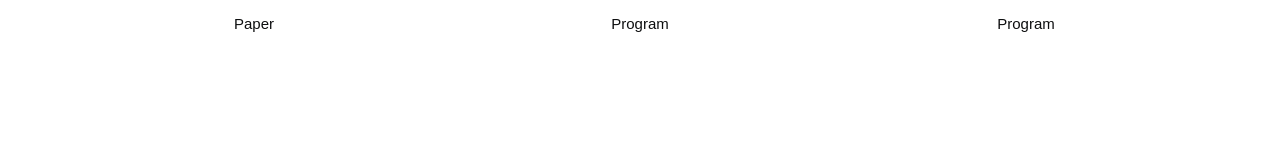
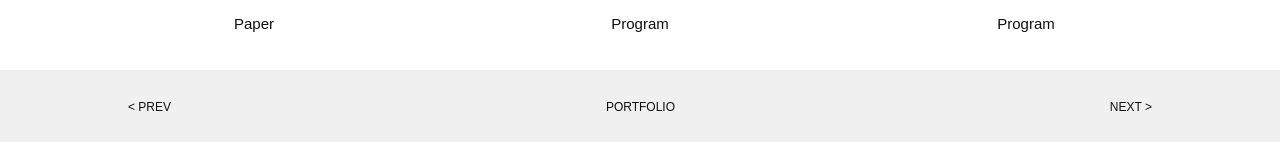
Before and after one commit to michalzagrodzki/Simple-Vue-App, a Vue app: page /item/1 in a window 1280 px wide. Shown: the part 1730-1872 px from the top of the page. Before the commit the page ends 1800 px from the top, so only its background shows below. Built offline with nearby package versions, Linux system fonts and the light colour scheme; a web font is replaced by a local one.

Commit message:
Add section for navigation.

```diff
--- a/src/components/Item.vue
+++ b/src/components/Item.vue
@@ -36,6 +36,13 @@
           <p>{{ product.name }}</p>
         </div>
         </div>
+      </div>
+    </section>
+    <section>
+      <div class="item-navigation-section">
+        <h4 v-on:click="previousProduct(id)">< Prev</h4>
+        <h4 v-on:click="linkToPortfolio()">Portfolio</h4>
+        <h4 v-on:click="nextProduct(id)">Next ></h4>
       </div>
     </section>
   </div>
@@ -95,7 +102,20 @@ export default {
     },
     linkToProduct (itemId) {
       this.$router.push({ name: 'item', params: { id: itemId } })
-    }
+    },
+    nextProduct(currentId) {
+      const currentIdNumber = parseInt(currentId, 10)
+      let nextId = currentIdNumber + 1
+      this.$router.push({ name: 'item', params: { id: nextId } })
+    },
+    previousProduct(currentId) {
+      const currentIdNumber = parseInt(currentId, 10)
+      let previousId = currentIdNumber - 1
+      this.$router.push({ name: 'item', params: { id: previousId } })
+    },
+    linkToPortfolio: function () {
+      this.$router.push({ name: 'portfolio' })
+    },
   }
 }
 </script>
@@ -251,4 +271,29 @@ export default {
     text-align: center;
   }
 }
+
+.item-navigation-section {
+  display: flex;
+  flex-direction: row;
+  justify-content: space-between;
+  padding-left: 10vw;
+  padding-right: 10vw;
+  padding-top: 30px;
+  padding-bottom: 30px;
+  background-color: map-get($basic-colors, "grey");
+
+  h4 {
+    @include text-link-animation;
+    color: map-get($font-basic-colors, "dark");
+    font: {
+      size: 12px;
+      weight: 300;
+      family: $font-primary;
+    }
+    line-height: 1.3;
+    text-transform: uppercase;
+    margin: 0;
+    text-align: center;
+  }
+}
 </style>
```
